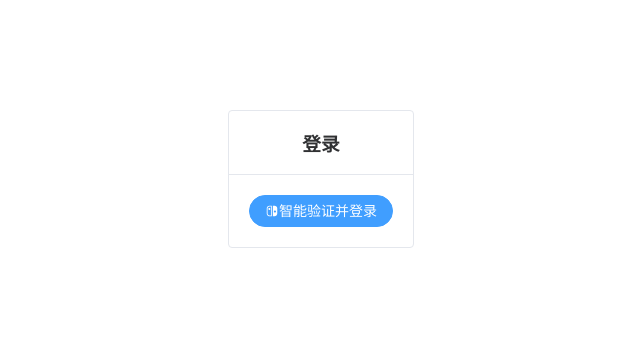
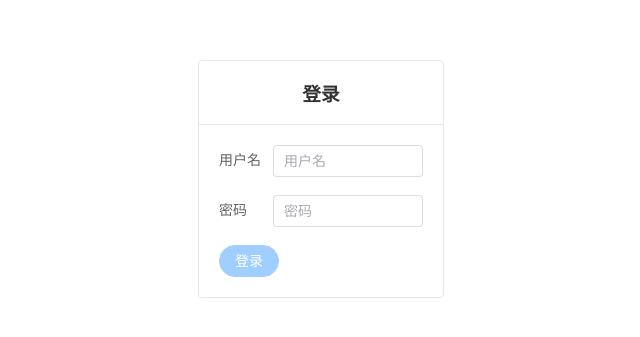
Before and after one commit to jcbl1/food-assist, a Vue app: page /#/login in a window 1280 px wide. Shown: the part 221-558 px from the top of the page, without its empty margins (319-959 px from the left). Built offline with nearby package versions, Linux system fonts and the light colour scheme; the HTML template or start-up script is replaced by a standard one.

Commit message:
修复了登录问题

```diff
--- a/src/api/axios.ts
+++ b/src/api/axios.ts
@@ -6,9 +6,16 @@ export const authorizedInstance = axios.create({
     baseURL: baseURL,
     headers: {
         "Content-Type": "application/json",
-        Authorization: "Bearer " + sessionStorage.getItem("token"),
     },
     timeout: 1000000,
+})
+
+authorizedInstance.interceptors.request.use(config => {
+    const token = sessionStorage.getItem("token")
+    if (token) {
+        config.headers.Authorization = `Bearer ${token}`
+    }
+    return config
 })
 
 authorizedInstance.interceptors.response.use(response => {
--- a/src/views/LoginView.vue
+++ b/src/views/LoginView.vue
@@ -2,15 +2,19 @@
 import { useLogin } from '@/api/auth';
 import axios from 'axios';
 import { ElNotification } from 'element-plus';
+import { ref } from 'vue';
 import { useRoute, useRouter } from 'vue-router';
 
 const router = useRouter()
 const route = useRoute()
 
+const username = ref('')
+const password = ref('')
+
 const login = async () => {
     console.log('logging in...')
     try {
-        const token = await useLogin('user', 'password')
+        const token = await useLogin(username.value, password.value)
         if (token) {
             console.log('got token: ', token)
             sessionStorage.setItem('token', token)
@@ -50,11 +54,20 @@ const login = async () => {
                 <h3 style="margin: 0; text-align: center;">登录</h3>
             </template>
             <template #default>
-                <el-button round type="primary" @click="login">
-                    <el-icon>
+                <el-form>
+                    <el-form-item label="用户名">
+                        <el-input style="width: 150px;" placeholder="用户名" type="text" v-model="username"></el-input>
+                    </el-form-item>
+                    <el-form-item label="密码">
+                        <el-input style="width: 150px; margin-left: auto;" placeholder="密码" type="password"
+                            v-model="password" show-password></el-input>
+                    </el-form-item>
+                </el-form>
+                <el-button round type="primary" @click="login" :disabled="!username||!password">
+                    <!-- <el-icon>
                         <SwitchFilled />
-                    </el-icon>
-                    智能验证并登录</el-button>
+                    </el-icon> -->
+                    登录</el-button>
             </template>
         </el-card>
     </div>
```
